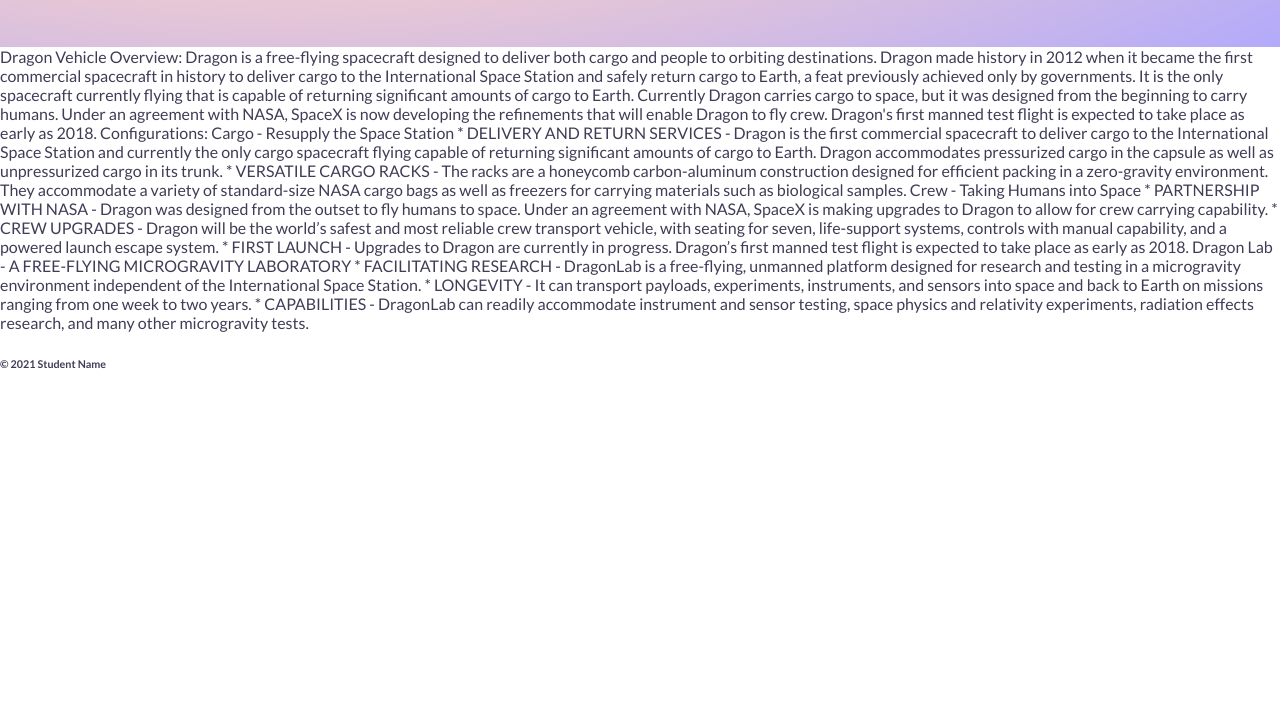
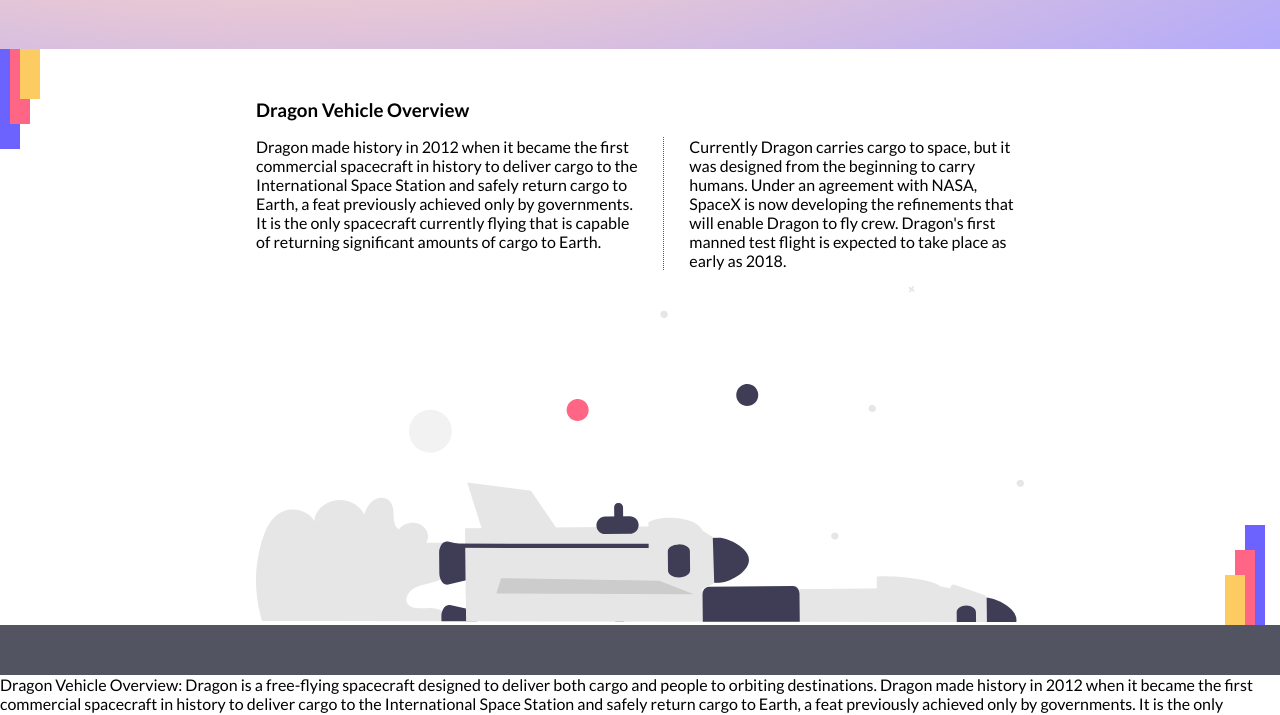
Before and after one commit to blake-brooks-8/ifcs-1310-fall-2021-01, a plain HTML site: page dragon/index.html in a window 1280 px wide. Shown: the part 540-1255 px from the top of the page. Before the commit the page ends 935 px from the top, so only its background shows below. Drawn offline with Linux system fonts and the light colour scheme; a web font is replaced by a local one.

Commit message:
completed dragon overview section

```diff
--- a/dragon/assets/css/style.css
+++ b/dragon/assets/css/style.css
@@ -10,6 +10,8 @@
     margin: 0;
     padding: 0;
     border: 0;
+    max-width: 100%;
+    overflow-x: hidden;
 }
 
 ol,ul {
@@ -17,10 +19,10 @@
 }
 
 /* ---------------Responsive Images----------------- */
-/*img {*/
-/*    height:auto;*/
-/*    width:100%;*/
-/*}*/
+img {
+    height:auto;
+    width:100%;
+}
 
 
 /* ---------------Box Sizing----------------- */
@@ -39,7 +41,6 @@
 html {
     font-family: 'Lato', sans-serif;
     font-size:16px;
-    color:#3F3D56;
 }
 
 
@@ -138,3 +139,102 @@
     width:100%;
     height:auto;
 }
+
+
+/*---------------------------------- dragon overview -------------------------------------*/
+
+#dragon-overview {
+    width:100vw;
+    position:relative;
+    background-color:#fff;
+}
+
+.overview-container {
+    padding-top:50px;
+    margin:0 20vw 0 20vw;
+    max-width:900px;
+}
+
+.overview-heading {
+    display:block;
+    margin:0;
+}
+
+.overview-copy {
+    display:flex;
+    width:100%;
+}
+
+.overview-copy p:nth-child(1) {
+    padding-right:25px;
+    border-right:1px #535461 dotted;
+    margin-right:25px;
+}
+
+/*color bars ----------------*/
+.top {
+    position:absolute;
+    display:block;
+    top:auto;
+    left:0;
+    float:left;
+}
+
+.bottom {
+    position:absolute;
+    bottom:0 !important;
+    right:0;
+    margin-right:15px;
+}
+
+.color-bar {
+    width:20px;
+}
+
+.c-b-large {
+    height:100px;
+}
+
+.c-b-medium {
+    height:75px;
+}
+
+.c-b-small {
+    height:50px;
+}
+
+.c-b-one {
+    background-color:#6C63FF;
+}
+
+.c-b-two {
+    background-color:#FF6584;
+}
+
+.c-b-three {
+    background-color:#FCCC63;
+}
+
+.t-1 {
+    margin-left:0;
+}
+
+.t-2 {
+    margin-left:10px;
+}
+
+.t-3 {
+    margin-left:20px;
+}
+
+.b-1 {
+    margin-right:15px
+}
+
+.b-2 {
+    margin-right:25px
+}
+
+.b-3 {
+    margin-right:35px
+}
--- a/dragon/index.html
+++ b/dragon/index.html
@@ -39,6 +39,27 @@
       </div>
     </div>
   </section>
+  <section id="dragon-overview">
+    <div class="top color-bar c-b-one t-1 c-b-large "></div>
+    <div class="top color-bar c-b-two t-2 c-b-medium"></div>
+    <div class="top color-bar c-b-three t-3 c-b-small"></div>
+
+    <div class="overview-container">
+      <h3 class="overview-heading">Dragon Vehicle Overview</h3>
+      <div class="overview-copy">
+        <p>Dragon made history in 2012 when it became the first commercial spacecraft in history to deliver cargo to the International Space Station and safely return cargo to Earth, a feat previously achieved only by governments. It is the only spacecraft currently flying that is capable of returning significant amounts of cargo to Earth.</p>
+        <p>Currently Dragon carries cargo to space, but it was designed from the beginning to carry humans. Under an agreement with NASA, SpaceX is now developing the refinements that will enable Dragon to fly crew. Dragon's first manned test flight is expected to take place as early as 2018. </p>
+      </div>
+      <img src="assets/img/horizontal-rocket.svg" alt="">
+    </div>
+
+    <div class="bottom color-bar c-b-one b-1 c-b-large"></div>
+    <div class="bottom color-bar c-b-two b-2 c-b-medium"></div>
+    <div class="bottom color-bar c-b-three b-3 c-b-small"></div>
+  </section>
+  <div style="width:100vw;height:50px;background-color:#535461;">
+
+  </div>
   Dragon Vehicle Overview:
 
 Dragon is a free-flying spacecraft designed to deliver both cargo and people to orbiting destinations. Dragon made history in 2012 when it became the first commercial spacecraft in history to deliver cargo to the International Space Station and safely return cargo to Earth, a feat previously achieved only by governments. It is the only spacecraft currently flying that is capable of returning significant amounts of cargo to Earth. Currently Dragon carries cargo to space, but it was designed from the beginning to carry humans. Under an agreement with NASA, SpaceX is now developing the refinements that will enable Dragon to fly crew. Dragon's first manned test flight is expected to take place as early as 2018.
```
Also changed, not shown: dragon/assets/img/dragon-logo.png, dragon/assets/img/horizontal-rocket.svg (added).
